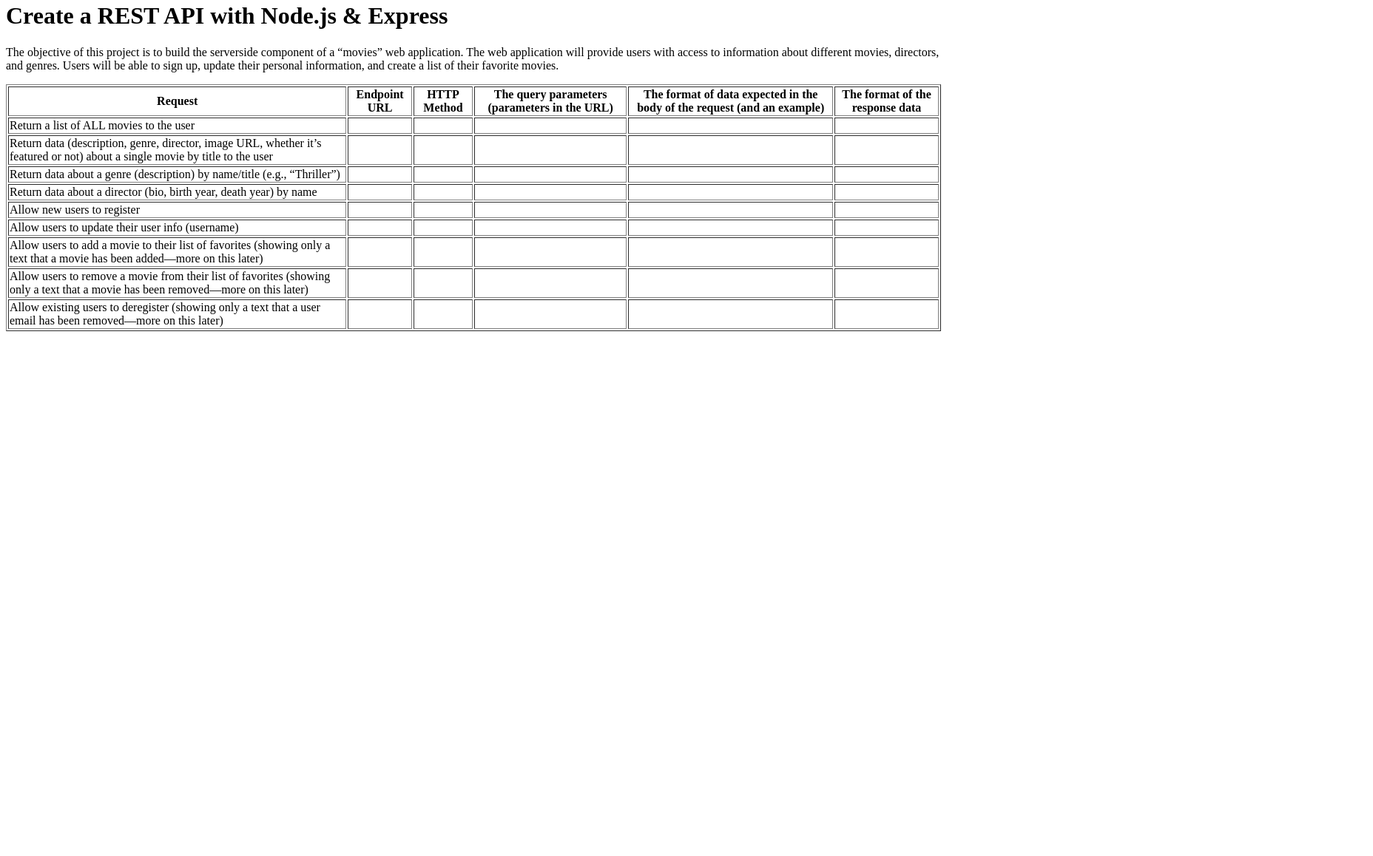
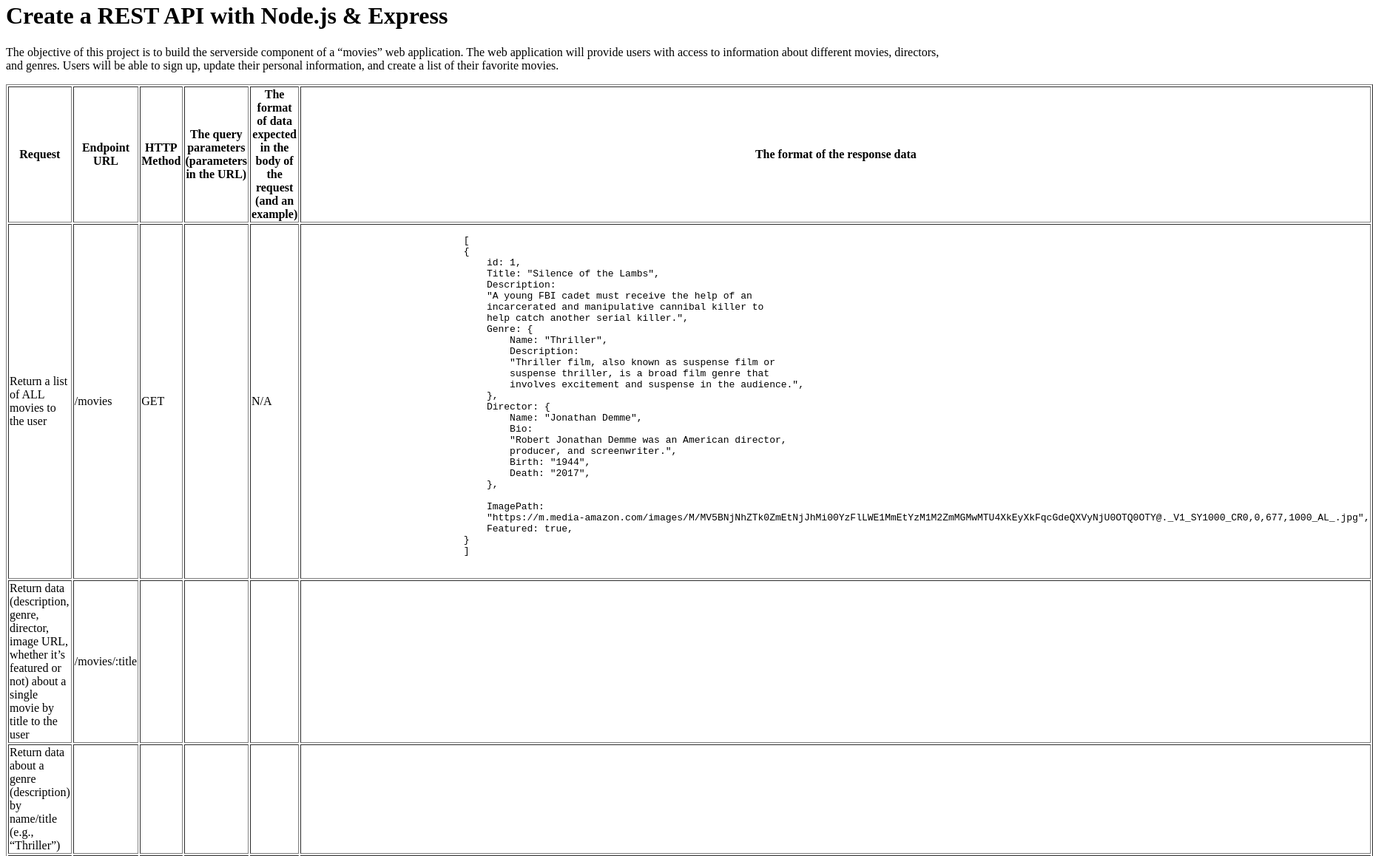
Before and after one commit to Filip-Sazdov/movie_api, a website: page public/documentation.html in a window 1280 px wide. Shown: the part 18-1176 px from the top of the page at 74% size, 1856 px wide, since content can reach past the window. Before the commit the page ends 800 px from the top, so only its background shows below. Drawn offline with Linux system fonts and the light colour scheme.

Commit message:
Add get all movies endpoint.

```diff
--- a/public/documentation.html
+++ b/public/documentation.html
@@ -20,16 +20,69 @@
             </p>
             <table border="1">
                 <thead>
-                    <th>Request</th>
-                    <th>Endpoint URL</th>
-                    <th>HTTP Method</th>
-                    <th>The query parameters (parameters in the URL)</th>
-                    <th>The format of data expected in the body of the request (and an example)</th>
-                    <th>The format of the response data</th>
+                    <tr>
+                        <th>Request</th>
+                        <th>Endpoint URL</th>
+                        <th>HTTP Method</th>
+                        <th>The query parameters (parameters in the URL)</th>
+                        <th>The format of data expected in the body of the
+                            request (and an example)</th>
+                        <th>The format of the response data</th>
+                    </tr>
                 </thead>
                 <tbody>
                     <tr>
                         <td>Return a list of ALL movies to the user</td>
+                        <td>/movies</td>
+                        <td>GET</td>
+                        <td></td>
+                        <td>N/A</td>
+                        <td><pre>
+                            [
+                            {
+                                id: 1,
+                                Title: "Silence of the Lambs",
+                                Description:
+                                "A young FBI cadet must receive the help of an
+                                incarcerated and manipulative cannibal killer to
+                                help catch another serial killer.",
+                                Genre: {
+                                    Name: "Thriller",
+                                    Description:
+                                    "Thriller film, also known as suspense film or
+                                    suspense thriller, is a broad film genre that
+                                    involves excitement and suspense in the audience.",
+                                },
+                                Director: {
+                                    Name: "Jonathan Demme",
+                                    Bio:
+                                    "Robert Jonathan Demme was an American director,
+                                    producer, and screenwriter.",
+                                    Birth: "1944",
+                                    Death: "2017",
+                                },
+
+                                ImagePath:
+                                "https://m.media-amazon.com/images/M/MV5BNjNhZTk0ZmEtNjJhMi00YzFlLWE1MmEtYzM1M2ZmMGMwMTU4XkEyXkFqcGdeQXVyNjU0OTQ0OTY@._V1_SY1000_CR0,0,677,1000_AL_.jpg",
+                                Featured: true,
+                            }
+                            ]
+                        </pre>
+                        </td>
+                    </tr>
+                    <tr>
+                        <td>Return data (description, genre, director, image
+                            URL, whether it’s featured or not) about a single
+                            movie by title to the user</td>
+                        <td>/movies/:title</td>
+                        <td></td>
+                        <td></td>
+                        <td></td>
+                        <td></td>
+                    </tr>
+                    <tr>
+                        <td>Return data about a genre (description) by
+                            name/title (e.g., “Thriller”)</td>
                         <td></td>
                         <td></td>
                         <td></td>
@@ -37,23 +90,8 @@
                         <td></td>
                     </tr>
                     <tr>
-                        <td>Return data (description, genre, director, image URL, whether it’s featured or not) about a single movie by title to the user</td>
-                        <td></td>
-                        <td></td>
-                        <td></td>
-                        <td></td>
-                        <td></td>
-                    </tr>
-                    <tr>
-                        <td>Return data about a genre (description) by name/title (e.g., “Thriller”)</td>
-                        <td></td>
-                        <td></td>
-                        <td></td>
-                        <td></td>
-                        <td></td>
-                    </tr>
-                    <tr>
-                        <td>Return data about a director (bio, birth year, death year) by name</td>
+                        <td>Return data about a director (bio, birth year, death
+                            year) by name</td>
                         <td></td>
                         <td></td>
                         <td></td>
@@ -77,7 +115,9 @@
                         <td></td>
                     </tr>
                     <tr>
-                        <td>Allow users to add a movie to their list of favorites (showing only a text that a movie has been added—more on this later)</td>
+                        <td>Allow users to add a movie to their list of
+                            favorites (showing only a text that a movie has been
+                            added—more on this later)</td>
                         <td></td>
                         <td></td>
                         <td></td>
@@ -85,7 +125,9 @@
                         <td></td>
                     </tr>
                     <tr>
-                        <td>Allow users to remove a movie from their list of favorites (showing only a text that a movie has been removed—more on this later)</td>
+                        <td>Allow users to remove a movie from their list of
+                            favorites (showing only a text that a movie has been
+                            removed—more on this later)</td>
                         <td></td>
                         <td></td>
                         <td></td>
@@ -93,7 +135,9 @@
                         <td></td>
                     </tr>
                     <tr>
-                        <td>Allow existing users to deregister (showing only a text that a user email has been removed—more on this later)</td>
+                        <td>Allow existing users to deregister (showing only a
+                            text that a user email has been removed—more on this
+                            later)</td>
                         <td></td>
                         <td></td>
                         <td></td>
```
Also changed, not shown: index.js (+6 -7 lines).
